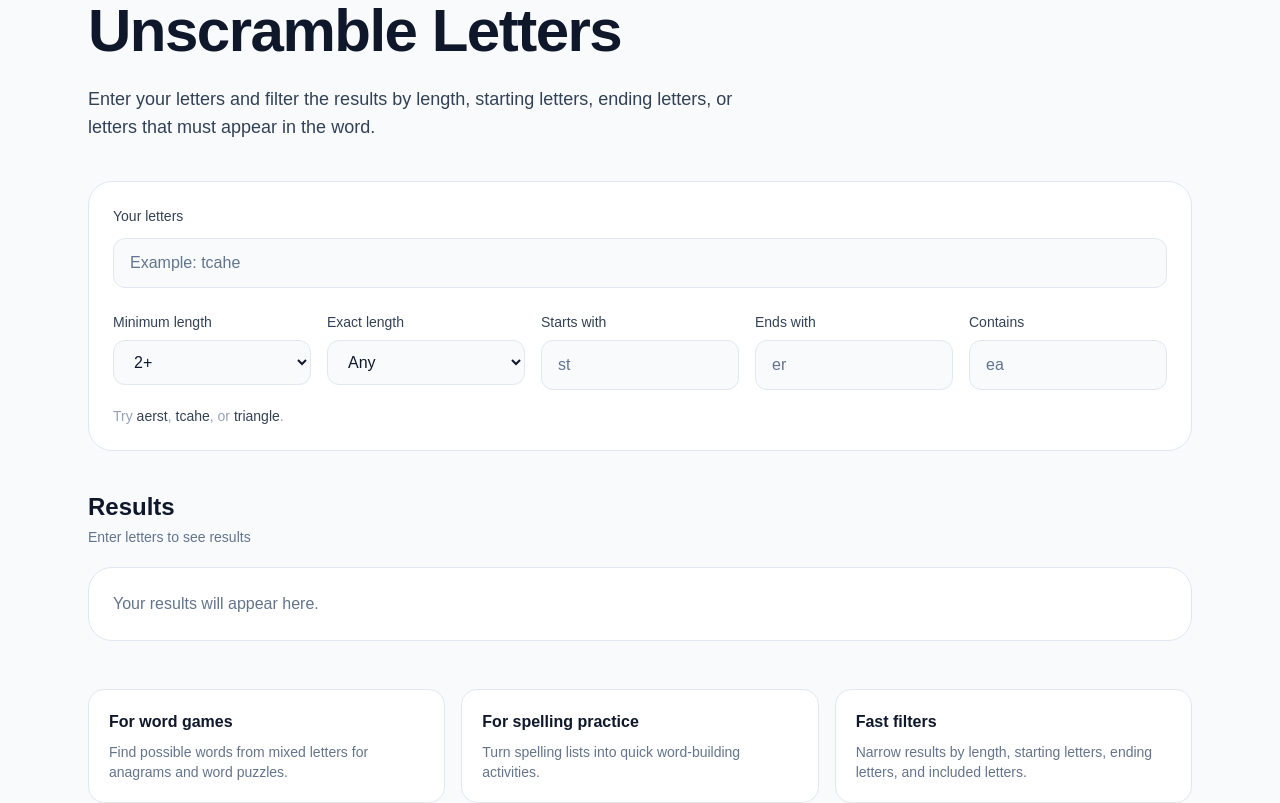
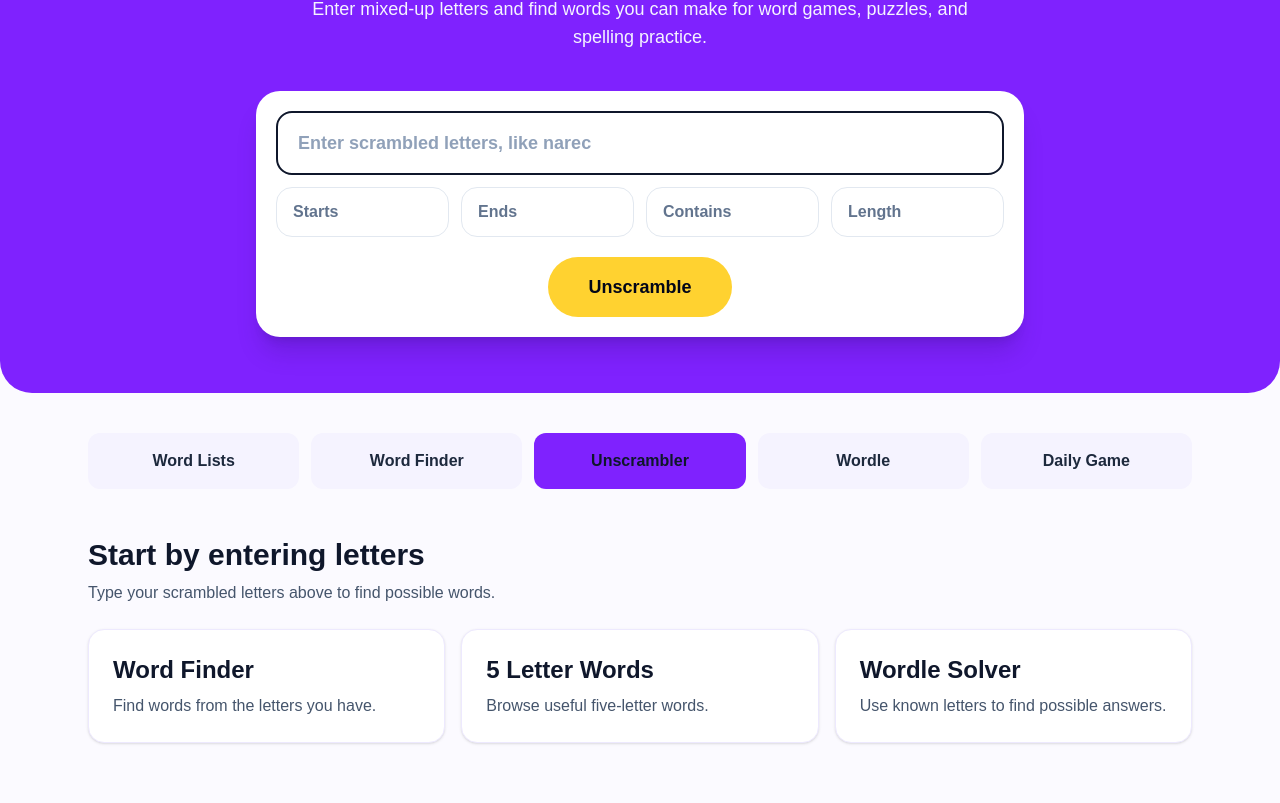
Before and after one commit to LetterWise/letterwise, a Next.js app: page /unscramble-letters in a window 1280 px wide. Shown: the part 258-1061 px from the top of the page. Built offline with nearby package versions, Linux system fonts and the light colour scheme.

Commit message:
Update page.tsx

```diff
--- a/app/unscramble-letters/page.tsx
+++ b/app/unscramble-letters/page.tsx
@@ -2,266 +2,254 @@
 
 import { useMemo, useState } from "react";
 import { words } from "@/data/words";
-import { unscrambleWords } from "@/lib/unscramble";
+import { unscrambleWords, cleanLetters } from "@/lib/unscramble";
 
 export default function UnscrambleLettersPage() {
   const [letters, setLetters] = useState("");
-  const [minLength, setMinLength] = useState(2);
-  const [exactLength, setExactLength] = useState(0);
-  const [startsWith, setStartsWith] = useState("");
-  const [endsWith, setEndsWith] = useState("");
+  const [starts, setStarts] = useState("");
+  const [ends, setEnds] = useState("");
   const [contains, setContains] = useState("");
+  const [length, setLength] = useState("");
+
+  const cleanedLetters = cleanLetters(letters);
+  const hasLetters = cleanedLetters.length > 0;
 
   const results = useMemo(() => {
+    const exactLength = Number(length);
+
     return unscrambleWords(letters, words, {
-      minLength,
-      exactLength,
-      startsWith,
-      endsWith,
+      minLength: 2,
+      exactLength: Number.isFinite(exactLength) ? exactLength : 0,
+      startsWith: starts,
+      endsWith: ends,
       contains,
-    });
-  }, [letters, minLength, exactLength, startsWith, endsWith, contains]);
+    }).slice(0, 300);
+  }, [letters, starts, ends, contains, length]);
 
-  const visibleResults = results.slice(0, 100);
-
-  function clearAll() {
+  function clearSearch() {
     setLetters("");
-    setMinLength(2);
-    setExactLength(0);
-    setStartsWith("");
-    setEndsWith("");
+    setStarts("");
+    setEnds("");
     setContains("");
+    setLength("");
   }
 
   return (
-    <main className="min-h-screen bg-slate-950 text-white">
-      <section className="mx-auto max-w-6xl px-6 py-16">
-        <a href="/" className="text-sm text-slate-400 hover:text-white">
-          ← Back to LetterWise
-        </a>
-
-        <div className="mt-10">
-          <p className="mb-4 inline-block rounded-full border border-slate-700 px-4 py-2 text-sm text-slate-300">
-            Letter unscrambler
+    <main className="min-h-screen bg-[#fbfaff] text-slate-900">
+      <section className="rounded-b-[2rem] bg-violet-600 px-6 pb-14 pt-12 text-white">
+        <div className="mx-auto max-w-5xl text-center">
+          <p className="mb-4 inline-block rounded-full bg-white/15 px-4 py-2 text-sm font-bold text-violet-50">
+            Word Unscrambler
           </p>
 
-          <h1 className="text-4xl font-bold tracking-tight sm:text-6xl">
+          <h1 className="text-5xl font-black tracking-tight sm:text-6xl">
             Unscramble Letters
           </h1>
 
-          <p className="mt-6 max-w-2xl text-lg text-slate-300">
-            Enter your letters and filter the results by length, starting
-            letters, ending letters, or letters that must appear in the word.
+          <p className="mx-auto mt-4 max-w-2xl text-lg font-medium text-violet-50">
+            Enter mixed-up letters and find words you can make for word games,
+            puzzles, and spelling practice.
           </p>
-        </div>
 
-        <div className="mt-10 rounded-3xl border border-slate-800 bg-slate-900 p-6">
-          <label
-            htmlFor="letters"
-            className="block text-sm font-medium text-slate-300"
-          >
-            Your letters
-          </label>
-
-          <input
-            id="letters"
-            type="text"
-            value={letters}
-            onChange={(event) => setLetters(event.target.value)}
-            placeholder="Example: tcahe"
-            className="mt-3 w-full rounded-xl border border-slate-700 bg-slate-950 px-4 py-3 text-white outline-none placeholder:text-slate-500 focus:border-sky-400"
-          />
-
-          <div className="mt-6 grid gap-4 md:grid-cols-5">
-            <div>
-              <label
-                htmlFor="minLength"
-                className="block text-sm font-medium text-slate-300"
-              >
-                Minimum length
-              </label>
-
-              <select
-                id="minLength"
-                value={minLength}
-                onChange={(event) => setMinLength(Number(event.target.value))}
-                className="mt-2 w-full rounded-xl border border-slate-700 bg-slate-950 px-4 py-3 text-white outline-none focus:border-sky-400"
-              >
-                <option value={2}>2+</option>
-                <option value={3}>3+</option>
-                <option value={4}>4+</option>
-                <option value={5}>5+</option>
-                <option value={6}>6+</option>
-              </select>
-            </div>
-
-            <div>
-              <label
-                htmlFor="exactLength"
-                className="block text-sm font-medium text-slate-300"
-              >
-                Exact length
-              </label>
-
-              <select
-                id="exactLength"
-                value={exactLength}
-                onChange={(event) => setExactLength(Number(event.target.value))}
-                className="mt-2 w-full rounded-xl border border-slate-700 bg-slate-950 px-4 py-3 text-white outline-none focus:border-sky-400"
-              >
-                <option value={0}>Any</option>
-                <option value={2}>2 letters</option>
-                <option value={3}>3 letters</option>
-                <option value={4}>4 letters</option>
-                <option value={5}>5 letters</option>
-                <option value={6}>6 letters</option>
-                <option value={7}>7 letters</option>
-                <option value={8}>8 letters</option>
-                <option value={9}>9 letters</option>
-                <option value={10}>10 letters</option>
-                <option value={11}>11 letters</option>
-                <option value={12}>12 letters</option>
-              </select>
-            </div>
-
-            <div>
-              <label
-                htmlFor="startsWith"
-                className="block text-sm font-medium text-slate-300"
-              >
-                Starts with
+          <div className="mx-auto mt-10 max-w-3xl rounded-3xl bg-white p-5 shadow-xl shadow-violet-950/20">
+            <div className="rounded-2xl border-2 border-slate-900 bg-white px-5 py-4 text-left">
+              <label htmlFor="letters" className="sr-only">
+                Enter letters
               </label>
 
               <input
-                id="startsWith"
-                type="text"
-                value={startsWith}
-                onChange={(event) => setStartsWith(event.target.value)}
-                placeholder="st"
-                className="mt-2 w-full rounded-xl border border-slate-700 bg-slate-950 px-4 py-3 text-white outline-none placeholder:text-slate-500 focus:border-sky-400"
+                id="letters"
+                value={letters}
+                onChange={(event) => setLetters(event.target.value)}
+                placeholder="Enter scrambled letters, like narec"
+                className="w-full bg-transparent text-lg font-semibold text-slate-900 outline-none placeholder:text-slate-400"
               />
             </div>
 
-            <div>
-              <label
-                htmlFor="endsWith"
-                className="block text-sm font-medium text-slate-300"
-              >
-                Ends with
-              </label>
+            <div className="mt-3 grid gap-3 sm:grid-cols-4">
+              <input
+                value={starts}
+                onChange={(event) => setStarts(event.target.value)}
+                placeholder="Starts"
+                className="rounded-2xl border border-slate-200 px-4 py-3 font-semibold text-slate-900 outline-none placeholder:text-slate-500"
+              />
 
               <input
-                id="endsWith"
-                type="text"
-                value={endsWith}
-                onChange={(event) => setEndsWith(event.target.value)}
-                placeholder="er"
-                className="mt-2 w-full rounded-xl border border-slate-700 bg-slate-950 px-4 py-3 text-white outline-none placeholder:text-slate-500 focus:border-sky-400"
+                value={ends}
+                onChange={(event) => setEnds(event.target.value)}
+                placeholder="Ends"
+                className="rounded-2xl border border-slate-200 px-4 py-3 font-semibold text-slate-900 outline-none placeholder:text-slate-500"
+              />
+
+              <input
+                value={contains}
+                onChange={(event) => setContains(event.target.value)}
+                placeholder="Contains"
+                className="rounded-2xl border border-slate-200 px-4 py-3 font-semibold text-slate-900 outline-none placeholder:text-slate-500"
+              />
+
+              <input
+                value={length}
+                onChange={(event) => setLength(event.target.value)}
+                placeholder="Length"
+                inputMode="numeric"
+                className="rounded-2xl border border-slate-200 px-4 py-3 font-semibold text-slate-900 outline-none placeholder:text-slate-500"
               />
             </div>
 
-            <div>
-              <label
-                htmlFor="contains"
-                className="block text-sm font-medium text-slate-300"
+            <div className="mt-5 flex flex-wrap justify-center gap-3">
+              <button
+                type="button"
+                className="rounded-full bg-amber-300 px-10 py-4 text-lg font-black text-slate-950 hover:bg-amber-200"
               >
-                Contains
-              </label>
+                Unscramble
+              </button>
 
-              <input
-                id="contains"
-                type="text"
-                value={contains}
-                onChange={(event) => setContains(event.target.value)}
-                placeholder="ea"
-                className="mt-2 w-full rounded-xl border border-slate-700 bg-slate-950 px-4 py-3 text-white outline-none placeholder:text-slate-500 focus:border-sky-400"
-              />
+              {(letters || starts || ends || contains || length) && (
+                <button
+                  type="button"
+                  onClick={clearSearch}
+                  className="rounded-full border border-slate-200 px-8 py-4 text-sm font-black text-slate-700 hover:bg-slate-50"
+                >
+                  Clear
+                </button>
+              )}
             </div>
           </div>
+        </div>
+      </section>
 
-          <p className="mt-4 text-sm text-slate-500">
-            Try <span className="text-slate-300">aerst</span>,{" "}
-            <span className="text-slate-300">tcahe</span>, or{" "}
-            <span className="text-slate-300">triangle</span>.
-          </p>
+      <section className="mx-auto max-w-6xl px-6 py-10">
+        <div className="grid gap-3 sm:grid-cols-5">
+          <a
+            href="/word-lists"
+            className="rounded-xl bg-violet-50 px-5 py-4 text-center font-black text-slate-800 hover:bg-violet-100"
+          >
+            Word Lists
+          </a>
+          <a
+            href="/word-finder"
+            className="rounded-xl bg-violet-50 px-5 py-4 text-center font-black text-slate-800 hover:bg-violet-100"
+          >
+            Word Finder
+          </a>
+          <a
+            href="/unscramble-letters"
+            className="rounded-xl bg-violet-600 px-5 py-4 text-center font-black text-white hover:bg-violet-700"
+          >
+            Unscrambler
+          </a>
+          <a
+            href="/wordle-solver"
+            className="rounded-xl bg-violet-50 px-5 py-4 text-center font-black text-slate-800 hover:bg-violet-100"
+          >
+            Wordle
+          </a>
+          <a
+            href="/daily-word-puzzle"
+            className="rounded-xl bg-violet-50 px-5 py-4 text-center font-black text-slate-800 hover:bg-violet-100"
+          >
+            Daily Game
+          </a>
         </div>
 
-        <section className="mt-10">
-          <div className="flex flex-col gap-4 sm:flex-row sm:items-end sm:justify-between">
+        <section className="mt-12">
+          <div className="flex flex-col gap-3 sm:flex-row sm:items-end sm:justify-between">
             <div>
-              <h2 className="text-2xl font-semibold">Results</h2>
-              <p className="mt-1 text-sm text-slate-400">
-                {letters.trim()
-                  ? `${results.length} words found${
-                      results.length > 100 ? " — showing first 100" : ""
-                    }`
-                  : "Enter letters to see results"}
+              <h2 className="text-3xl font-black">
+                {hasLetters ? "Unscrambled words" : "Start by entering letters"}
+              </h2>
+
+              <p className="mt-2 text-slate-600">
+                {hasLetters
+                  ? `Showing possible words from "${cleanedLetters.toUpperCase()}".`
+                  : "Type your scrambled letters above to find possible words."}
               </p>
             </div>
 
-            {(letters ||
-              startsWith ||
-              endsWith ||
-              contains ||
-              minLength !== 2 ||
-              exactLength !== 0) && (
-              <button
-                onClick={clearAll}
-                className="rounded-xl border border-slate-700 px-4 py-2 text-sm text-slate-300 hover:bg-slate-900"
-              >
-                Clear all
-              </button>
+            {hasLetters && (
+              <p className="rounded-full bg-violet-100 px-4 py-2 text-sm font-bold text-violet-700">
+                {results.length} results
+              </p>
             )}
           </div>
 
-          <div className="mt-5 rounded-3xl border border-slate-800 bg-slate-900 p-6">
-            {visibleResults.length > 0 ? (
-              <div className="grid gap-3 sm:grid-cols-2 md:grid-cols-3 lg:grid-cols-4">
-                {visibleResults.map((word) => (
-                  <div
+          {hasLetters ? (
+            results.length > 0 ? (
+              <div className="mt-6 grid grid-cols-2 gap-3 sm:grid-cols-3 md:grid-cols-4 lg:grid-cols-5">
+                {results.map((word) => (
+                  <a
                     key={word}
-                    className="rounded-xl border border-slate-800 bg-slate-950 px-4 py-3"
+                    href={`/word-finder?letters=${word}`}
+                    className="rounded-2xl border border-violet-100 bg-white px-4 py-3 text-center text-lg font-black uppercase tracking-wide shadow-sm hover:border-violet-300 hover:bg-violet-50"
                   >
-                    <p className="text-lg font-semibold">{word}</p>
-                    <p className="text-xs text-slate-500">
-                      {word.length} letters
-                    </p>
-                  </div>
+                    {word}
+                  </a>
                 ))}
               </div>
             ) : (
-              <p className="text-slate-400">
-                {letters.trim()
-                  ? "No words found. Try more letters, fewer filters, or a lower minimum length."
-                  : "Your results will appear here."}
-              </p>
-            )}
-          </div>
+              <div className="mt-6 rounded-3xl border border-violet-100 bg-white p-8 text-center shadow-sm">
+                <h3 className="text-2xl font-black">No words found</h3>
+                <p className="mt-2 text-slate-600">
+                  Try using fewer filters or entering different letters.
+                </p>
+              </div>
+            )
+          ) : (
+            <div className="mt-6 grid gap-4 md:grid-cols-3">
+              <a
+                href="/word-finder"
+                className="rounded-2xl border border-violet-100 bg-white p-6 shadow-sm hover:border-violet-300 hover:bg-violet-50"
+              >
+                <h3 className="text-2xl font-black">Word Finder</h3>
+                <p className="mt-2 text-slate-600">
+                  Find words from the letters you have.
+                </p>
+              </a>
+
+              <a
+                href="/5-letter-words"
+                className="rounded-2xl border border-violet-100 bg-white p-6 shadow-sm hover:border-violet-300 hover:bg-violet-50"
+              >
+                <h3 className="text-2xl font-black">5 Letter Words</h3>
+                <p className="mt-2 text-slate-600">
+                  Browse useful five-letter words.
+                </p>
+              </a>
+
+              <a
+                href="/wordle-solver"
+                className="rounded-2xl border border-violet-100 bg-white p-6 shadow-sm hover:border-violet-300 hover:bg-violet-50"
+              >
+                <h3 className="text-2xl font-black">Wordle Solver</h3>
+                <p className="mt-2 text-slate-600">
+                  Use known letters to find possible answers.
+                </p>
+              </a>
+            </div>
+          )}
         </section>
 
-        <section className="mt-12 grid gap-4 sm:grid-cols-3">
-          <div className="rounded-2xl border border-slate-800 bg-slate-900 p-5">
-            <h2 className="font-semibold">For word games</h2>
-            <p className="mt-2 text-sm text-slate-400">
-              Find possible words from mixed letters for anagrams and word
-              puzzles.
-            </p>
-          </div>
+        <section className="mx-auto mt-16 max-w-4xl text-lg leading-8 text-slate-700">
+          <h2 className="text-3xl font-black text-slate-900">
+            What is an Unscrambler?
+          </h2>
 
-          <div className="rounded-2xl border border-slate-800 bg-slate-900 p-5">
-            <h2 className="font-semibold">For spelling practice</h2>
-            <p className="mt-2 text-sm text-slate-400">
-              Turn spelling lists into quick word-building activities.
-            </p>
-          </div>
+          <p className="mt-4">
+            The LetterWise Unscrambler helps you rearrange mixed letters into
+            possible words. It can be useful for word games, spelling practice,
+            classroom activities, and puzzle solving.
+          </p>
 
-          <div className="rounded-2xl border border-slate-800 bg-slate-900 p-5">
-            <h2 className="font-semibold">Fast filters</h2>
-            <p className="mt-2 text-sm text-slate-400">
-              Narrow results by length, starting letters, ending letters, and
-              included letters.
-            </p>
-          </div>
+          <h2 className="mt-10 text-3xl font-black text-slate-900">
+            How to unscramble letters
+          </h2>
+
+          <p className="mt-4">
+            Type the letters you have, then add optional filters such as
+            starting letters, ending letters, contained letters, or word length.
+            The results update automatically as you type.
+          </p>
         </section>
       </section>
     </main>
```
